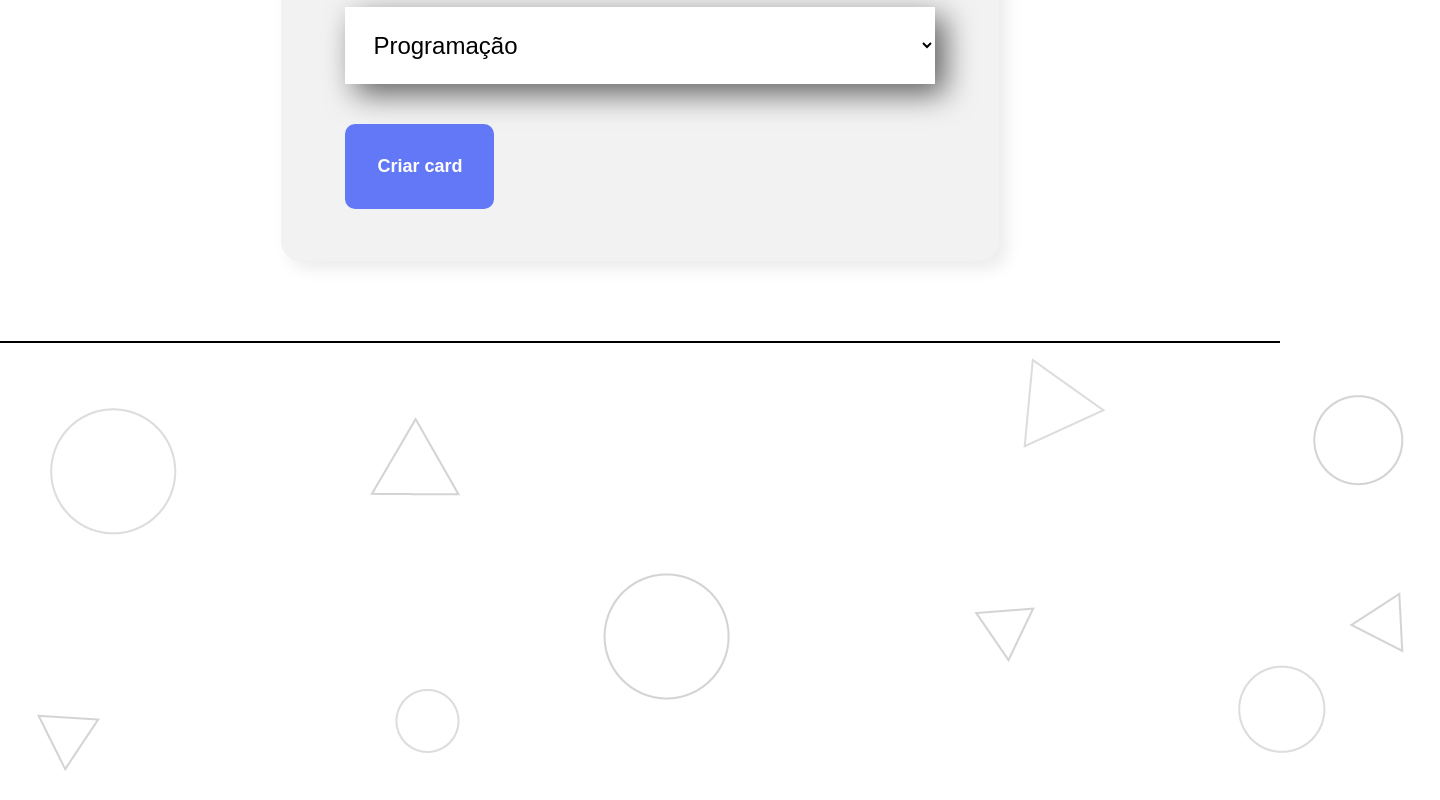
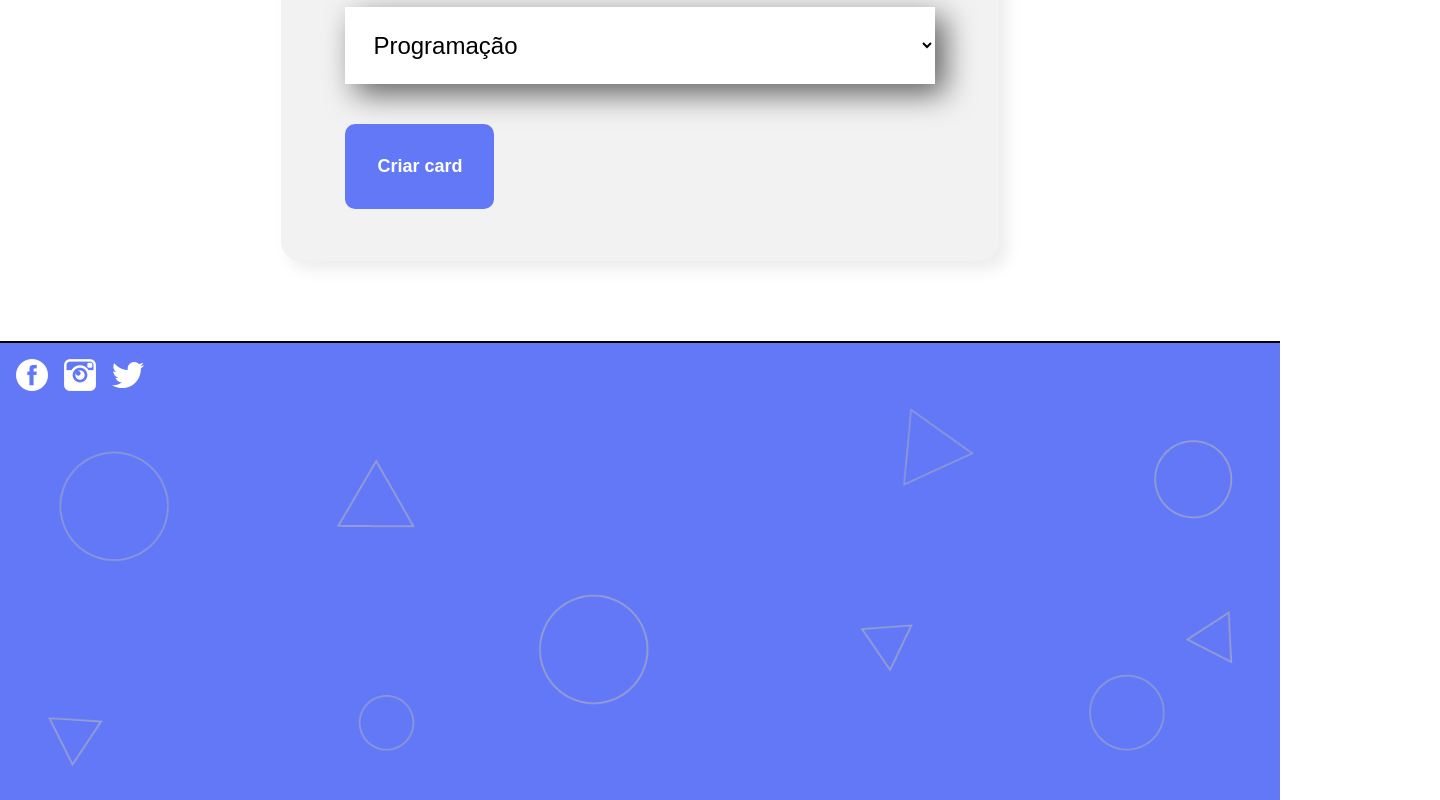
Before and after one commit to DanielCarvalho77/organa, a React (Create React App) app: page / in a window 1280 px wide. Shown: the part 1128-1928 px from the top of the page, 1440 px wide, since content can reach past the window. Built offline with nearby package versions, Linux system fonts and the light colour scheme; the HTML template or start-up script is replaced by a standard one.

Commit message:
feat: component button

```diff
--- a/src/components/Rodape/index.css
+++ b/src/components/Rodape/index.css
@@ -1,4 +1,22 @@
 .rodape{
-    height: 10vh;
+    max-height: 100%;
     border-top: 2px solid black;
+    background-color: #6278F7;
+    text-align: center;
+    display: flex; /* Torna o rodapé um contêiner flex */
+    justify-content: center; /* Centraliza horizontalmente */
+    align-items: center; /* Centraliza verticalmente */
+    padding: 1rem;
 }
+
+.rodape  img {
+    max-width: 100%;
+}
+
+.rodape  ul {
+    list-style: none;
+    display: flex; /* Alinha os itens da lista horizontalmente */
+    gap: 1rem; /* Espaçamento entre os itens */
+    margin: 0; /* Remove margens padrão */
+    padding: 0;
+}
--- a/src/components/Rodape/index.js
+++ b/src/components/Rodape/index.js
@@ -4,6 +4,30 @@ const Rodape = ( ) => {
     return (
         <div className='rodape'>
             <footer>
+                <ul>
+                    <li>
+                        <a href="https://www.facebook.com/login/?locale=pt_BR">
+                            <i>
+                                <img src="/imagens/fb.png" alt="Facebook"/>
+                            </i>
+                        </a>
+                    </li>
+                    <li>
+                        <a href="https://www.instagram.com/">
+                            <i>
+                                <img src="/imagens/ig.png" alt="Instagram"/>
+                            </i>
+                        </a>
+                    </li>
+                    <li>
+                        <a href='https://x.com/?lang=pt-br&mx=2'>
+                            <i>
+                                <img src="/imagens/tw.png" alt="Twitter"/>
+                            </i>
+                        </a>
+                    </li>
+                </ul>
+
                 <img src="/imagens/fundo.png" alt="Rodapé."/>
             </footer>
         </div>
```
